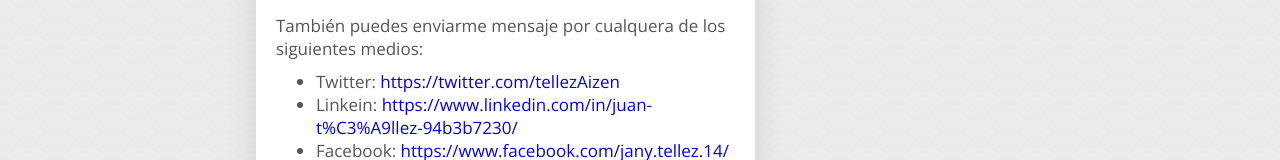
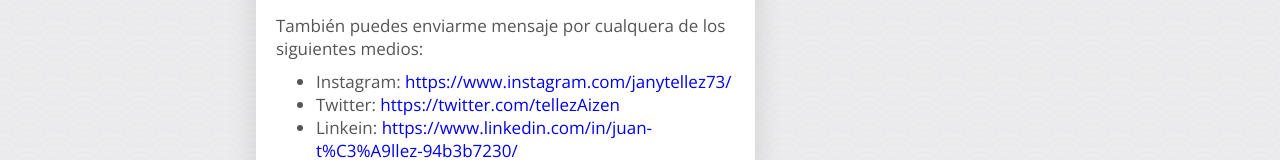
Before and after one commit to jntellez/blog, a React (Create React App) app: page /contact in a window 1280 px wide. Shown: the part 499-659 px from the top of the page. Built offline with nearby package versions, Linux system fonts and the light colour scheme; no server answers.

Commit message:
add instagram link in contact page

```diff
--- a/src/pages/Contact.js
+++ b/src/pages/Contact.js
@@ -166,6 +166,7 @@
 
                 <P>También puedes enviarme mensaje por cualquera de los siguientes medios:</P>
                 <ul style={{ marginTop: '-20px' }}>
+                    <Li>Instagram: <A href="https://www.instagram.com/janytellez73/">https://www.instagram.com/janytellez73/</A></Li>
                     <Li>Twitter: <A href="https://twitter.com/tellezAizen">https://twitter.com/tellezAizen</A></Li>
                     <Li>Linkein: <A href="https://www.linkedin.com/in/juan-t%C3%A9llez-94b3b7230/">https://www.linkedin.com/in/juan-t%C3%A9llez-94b3b7230/</A></Li>
                     <Li>Facebook: <A href="https://www.facebook.com/jany.tellez.14/">https://www.facebook.com/jany.tellez.14/</A></Li>
```
